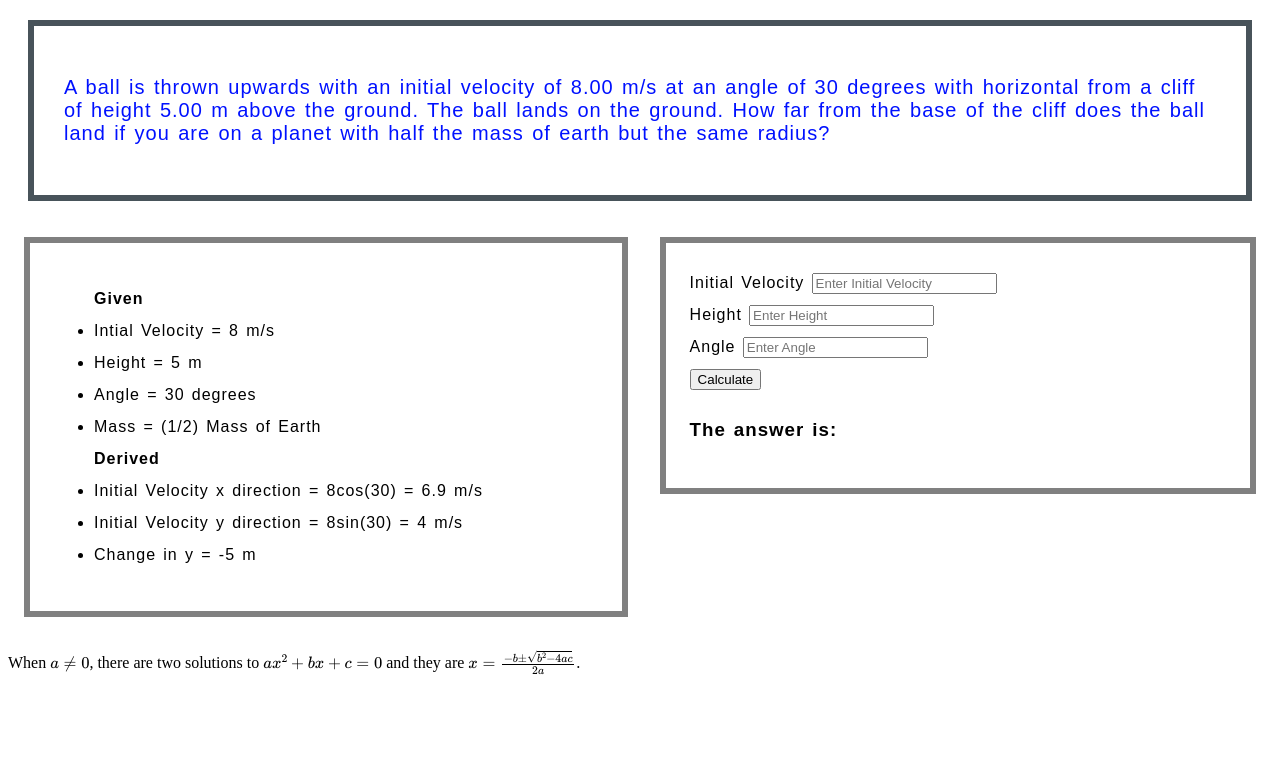
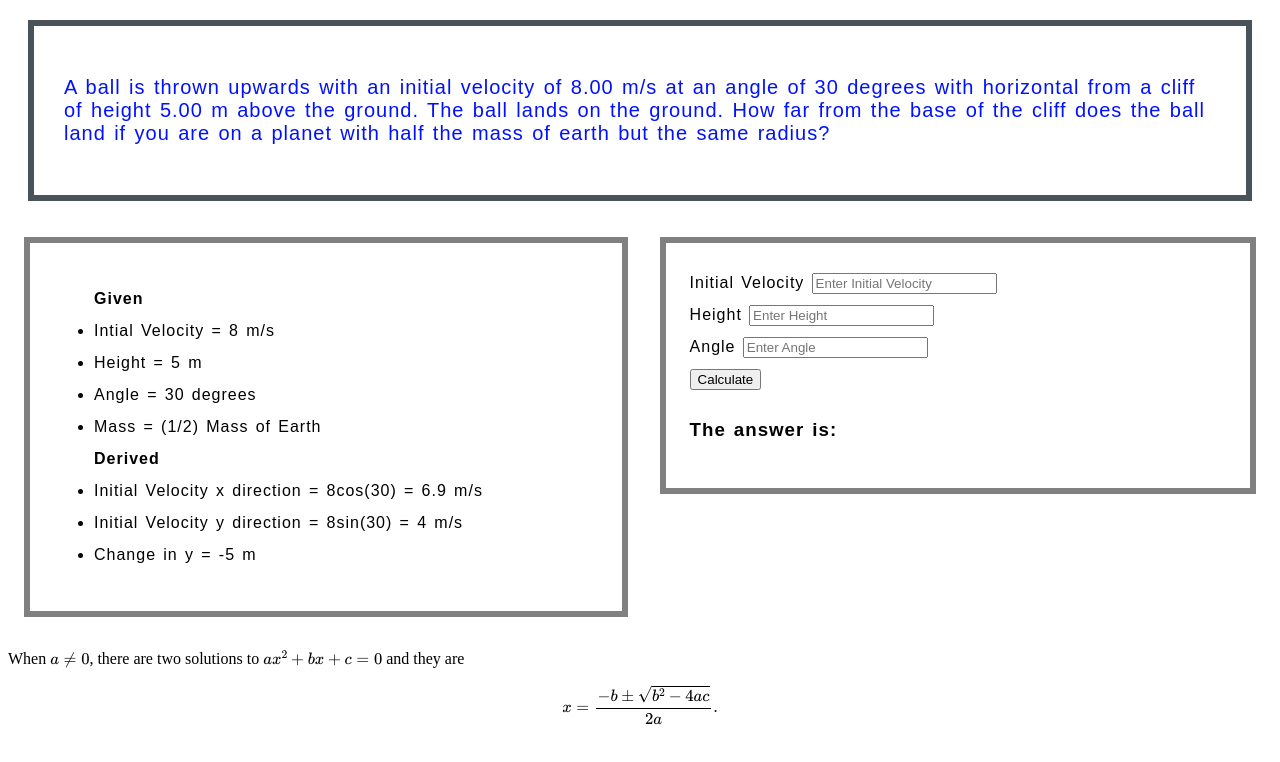
Before and after one commit to nourali999/JavaScript-HTML5-Physics-Project, a plain HTML site: page index.html in a window 1280 px wide. Drawn offline with nearby package versions, Linux system fonts and the light colour scheme; some packages are replaced by stand-ins of ours.

Commit message:
new line

```diff
--- a/index.html
+++ b/index.html
@@ -84,7 +84,7 @@
 
         <p>
             When $a \ne 0$, there are two solutions to \(ax^2 + bx + c = 0\) and they are
-            $x = {-b \pm \sqrt{b^2-4ac} \over 2a}.$
+            $$x = {-b \pm \sqrt{b^2-4ac} \over 2a}.$$
         </p>
 
     </div>
```
